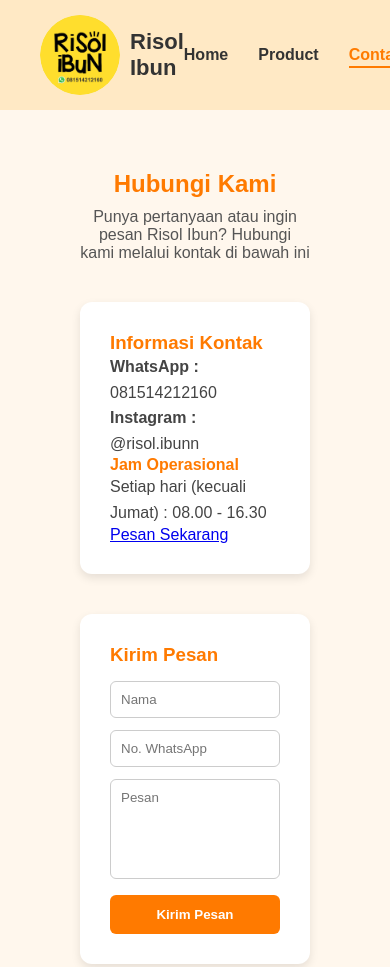
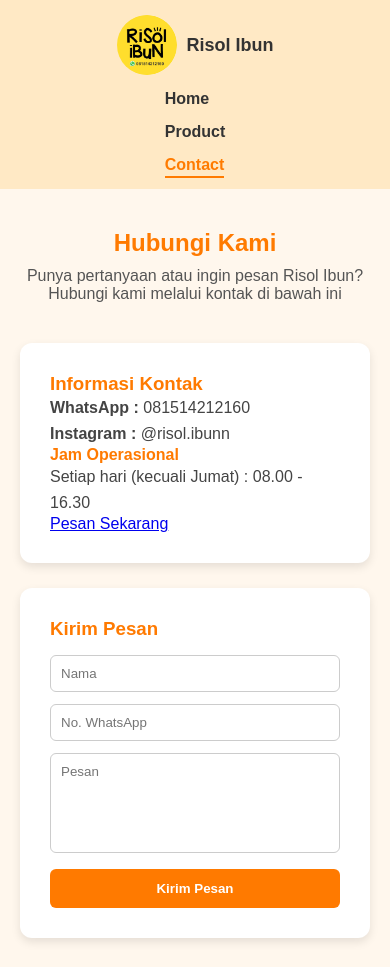
Before and after one commit to Nayla97/risol-ibun, a plain HTML site: page contact.html in a window 390 px wide. Shown: the top 967 px of the page. Drawn offline with Linux system fonts and the light colour scheme.

Commit message:
Risol Ibun Second

```diff
--- a/contact.html
+++ b/contact.html
@@ -2,6 +2,7 @@
 <html lang="en">
 <head>
     <title>Kontak</title>
+    <meta name="viewport" content="width=device-width, initial-scale=1.0">
     <link href="stylecontact.css" rel="stylesheet" type="text/css">
 </head>
 <body>
--- a/style.css
+++ b/style.css
@@ -223,3 +223,62 @@
     margin: 8px 0;
     color: #555;
 }
+
+/* ===========================
+   RESPONSIVE MOBILE
+   =========================== */
+@media (max-width: 768px) {
+
+    /* Navbar */
+    .navbar {
+        flex-direction: column;
+        padding: 15px 20px;
+    }
+
+    .logo img {
+        width: 60px;
+        height: 60px;
+    }
+
+    .logo span {
+        font-size: 18px;
+    }
+
+    .nav-menu {
+        flex-direction: column;
+        gap: 15px;
+        margin-top: 15px;
+    }
+
+    /* Jumbotron */
+    .jumbotron {
+        padding: 60px 20px;
+    }
+
+    .jumbotron h1 {
+        font-size: 28px;
+    }
+
+    .jumbotron p {
+        font-size: 16px;
+    }
+
+    /* Card Intro */
+    .product-intro {
+        padding: 40px 20px;
+    }
+
+    .card {
+        width: 100%;
+    }
+
+    /* Why Section */
+    .why {
+        padding: 60px 20px;
+    }
+
+    /* Footer */
+    .footer {
+        padding: 30px 15px;
+    }
+}
--- a/stylecontact.css
+++ b/stylecontact.css
@@ -192,3 +192,52 @@
     margin: 8px 0;
     color: #555;
 }
+
+/* ===========================
+   RESPONSIVE MOBILE
+   =========================== */
+@media (max-width: 768px) {
+
+    /* Navbar */
+    .navbar {
+        flex-direction: column;
+        padding: 15px 20px;
+    }
+
+    .logo img {
+        width: 60px;
+        height: 60px;
+    }
+
+    .logo span {
+        font-size: 18px;
+    }
+
+    .nav-menu {
+        flex-direction: column;
+        gap: 15px;
+        margin-top: 15px;
+    }
+
+    /* Contact Section */
+    .contact {
+        padding: 40px 20px;
+    }
+
+    .contact-container {
+        flex-direction: column;
+        align-items: center;
+        gap: 25px;
+    }
+
+    .contact-info,
+    .contact-form {
+        width: 100%;
+        max-width: 360px;
+    }
+
+    /* Footer */
+    .footer {
+        padding: 30px 15px;
+    }
+}
--- a/styleproduct.css
+++ b/styleproduct.css
@@ -142,3 +142,53 @@
     margin: 8px 0;
     color: #555;
 }
+
+/* ===========================
+   RESPONSIVE MOBILE
+   =========================== */
+@media (max-width: 768px) {
+
+    /* Navbar */
+    .navbar {
+        flex-direction: column;
+        padding: 15px 20px;
+    }
+
+    .logo img {
+        width: 60px;
+        height: 60px;
+    }
+
+    .logo span {
+        font-size: 18px;
+    }
+
+    .nav-menu {
+        flex-direction: column;
+        gap: 15px;
+        margin-top: 15px;
+    }
+
+    /* Product Section */
+    .product-section {
+        flex-direction: column;
+        align-items: center;
+        gap: 25px;
+    }
+
+    .product-card {
+        width: 90%;
+        max-width: 320px;
+    }
+
+    /* Order Button */
+    .order-big-btn {
+        font-size: 16px;
+        padding: 12px 24px;
+    }
+
+    /* Footer */
+    .footer {
+        padding: 30px 15px;
+    }
+}
```
Also changed, not shown: index.html (+1 -0 lines), product.html (+1 -0 lines).
